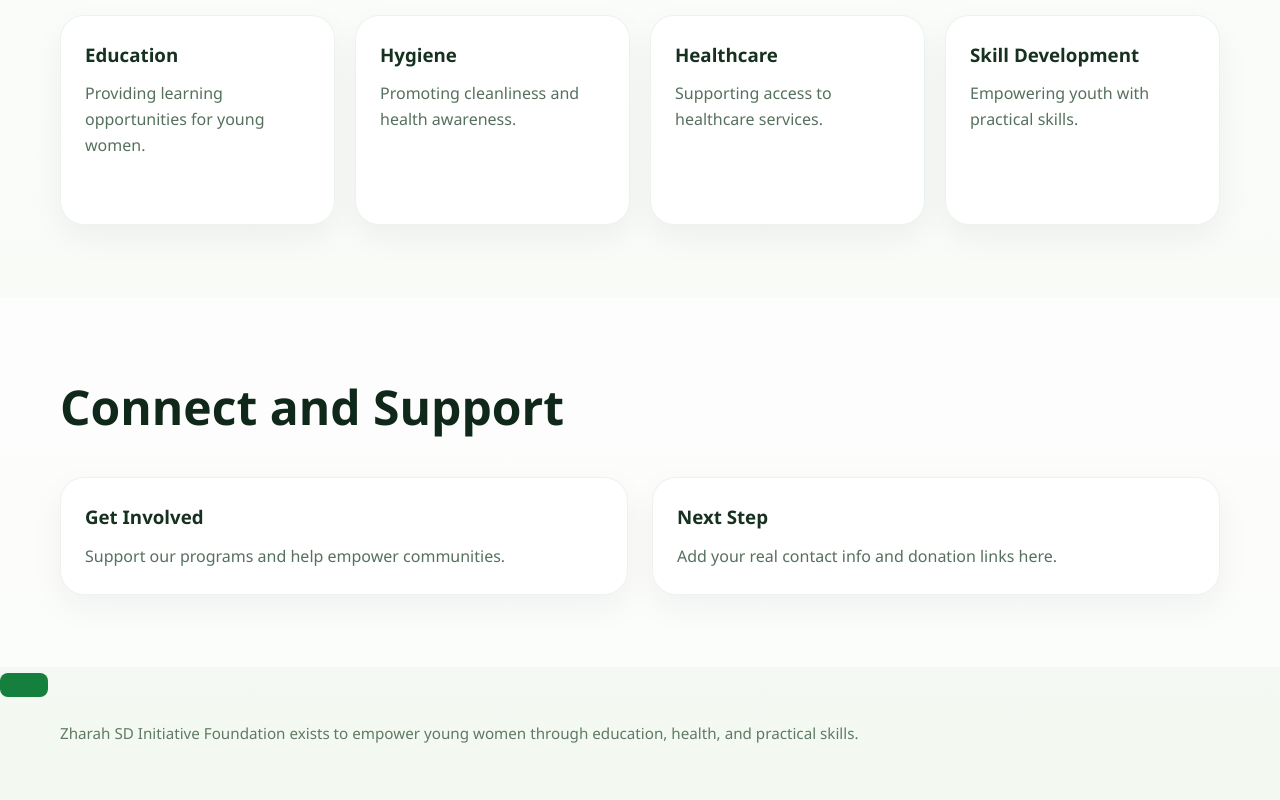
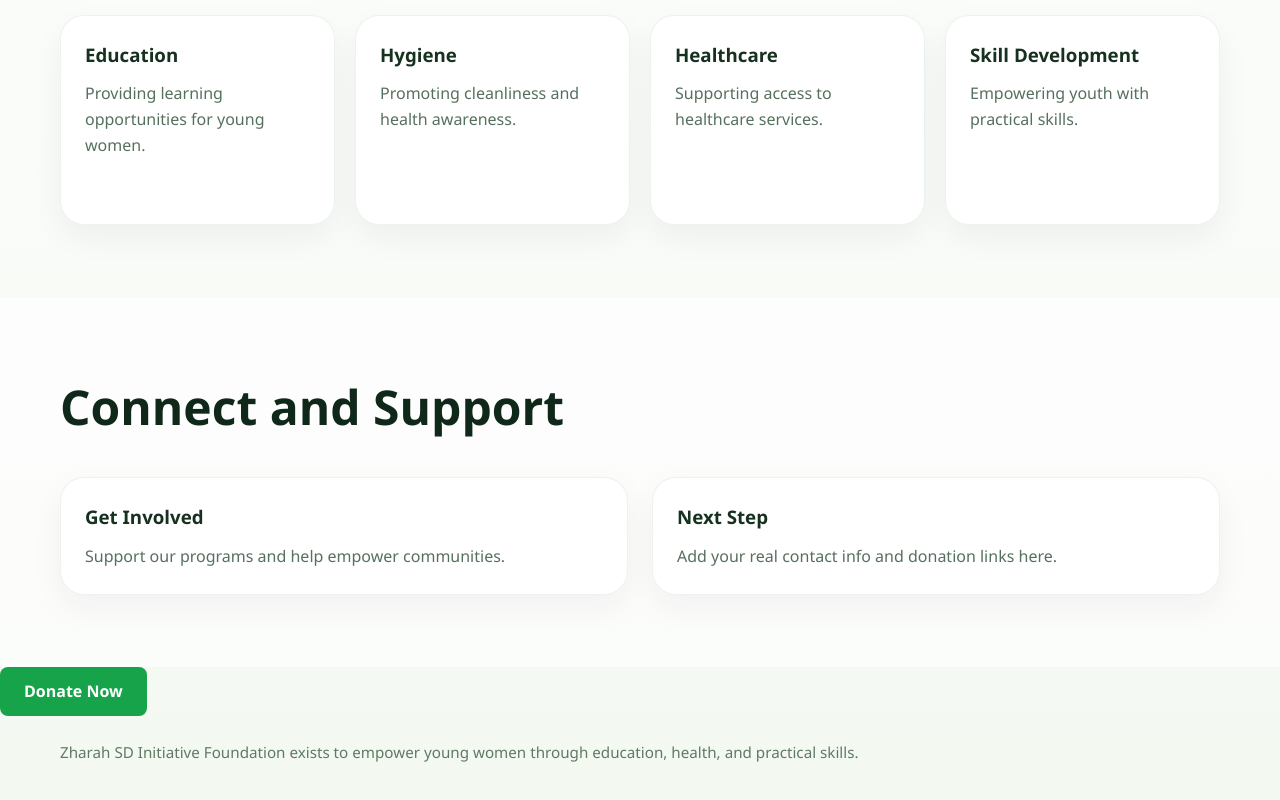
Before and after one commit to Abusadiq006/Zharah-SD-NGO, a React (Vite) app: page / in a window 1280 px wide. Shown: the part 1276-2076 px from the top of the page. Built offline with nearby package versions, Linux system fonts and the light colour scheme.

Commit message:
implementing Button nature

```diff
--- a/src/App.css
+++ b/src/App.css
@@ -160,6 +160,15 @@
   transition:0.3s;
 }
 
+.button--primary{
+  background:#16a34a;
+  color:#fff;
+}
+
+.button--primary:hover{
+  background:#15803d;
+}
+
 .hero-card {
   padding: 2rem;
   border-radius: 28px;
--- a/src/components/Button.jsx
+++ b/src/components/Button.jsx
@@ -3,7 +3,7 @@ const Button = ({children,variant='primary',...props})=>{
         <button
             className={`button button--${variant}`}
             {...props}
-        >
+        >   Donate Now
             {children}
         </button>
     )
```
